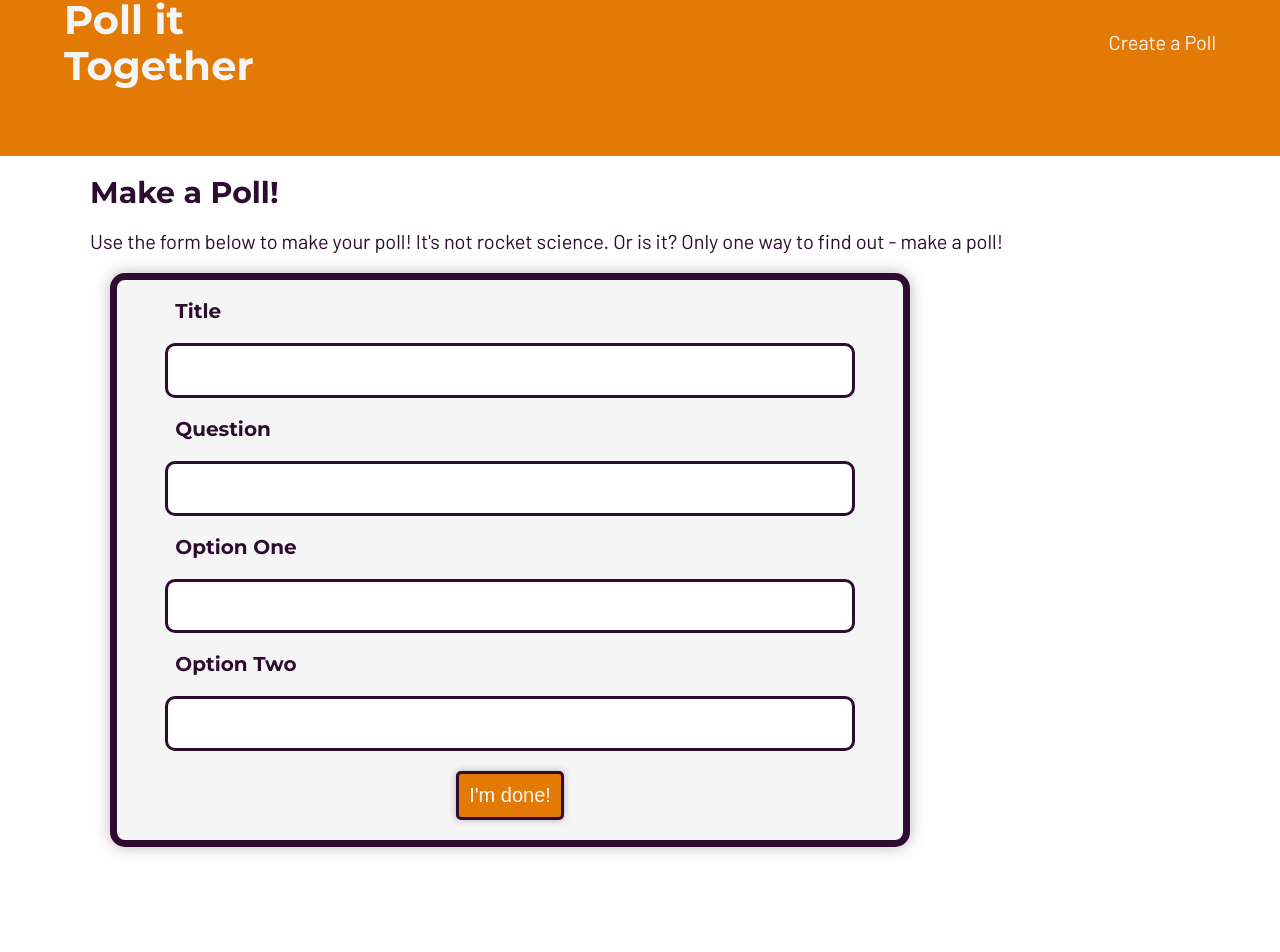
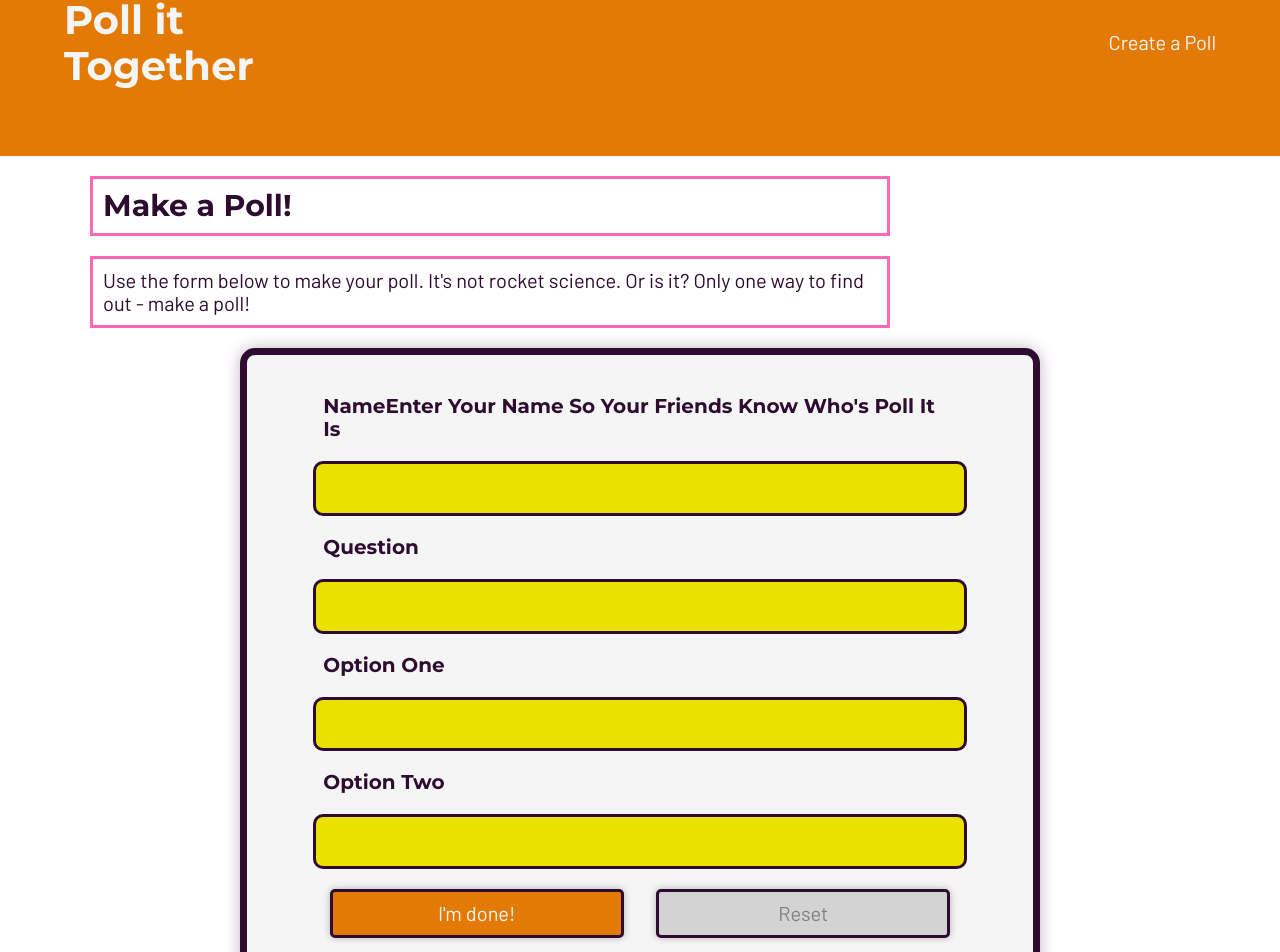
Before and after one commit to SergeChurkin-ca/poll-it, a React (Create React App) app: page /createpoll in a window 1280 px wide. Shown: the part 70-1022 px from the top of the page. Built offline with nearby package versions, Linux system fonts and the light colour scheme.

Commit message:
changes made to create poll page

```diff
--- a/src/CreatePoll.js
+++ b/src/CreatePoll.js
@@ -89,6 +89,19 @@ class CreatePoll extends Component {
     }
   };
 
+  handleReset = (e) => {
+    e.preventDefault();
+    this.setState({
+      key: "",
+      title: "",
+      question: "",
+      optionA: "",
+      optionB: "",
+      errorMessage: "",
+      isLinkShowing: false,
+    });
+}
+
   render() {
     const state = this.state;
     const key = state.key;
@@ -100,20 +113,22 @@ class CreatePoll extends Component {
               <section className="createPoll pageContainer">
                 <h2> Make a Poll! </h2>
                 <p>
-                  Use the form below to make your poll! It's not rocket science.
+                  Use the form below to make your poll. It's not rocket science.
                   Or is it? Only one way to find out - make a poll!
                 </p>
                 <form
                   action="/"
                   onSubmit={this.handleSubmit}
+                  onReset={this.handleReset}
                   className="createPollForm"
                 >
-                  <label htmlFor="title"> title </label>
+                  <label htmlFor="name"> <span>Name</span>Enter your name so your friends know who's poll it is</label>
                   <input
                     type="text"
                     id="title"
                     value={state.title}
                     onChange={this.handleChange}
+                    required
                   />
                   <label htmlFor="question"> question </label>
                   <input
@@ -121,6 +136,7 @@ class CreatePoll extends Component {
                     id="question"
                     value={state.question}
                     onChange={this.handleChange}
+                    required
                   />
                   <label htmlFor="optionA"> option one </label>
                   <input
@@ -128,6 +144,7 @@ class CreatePoll extends Component {
                     id="optionA"
                     value={state.optionA}
                     onChange={this.handleChange}
+                    required
                   />
                   <label htmlFor="optionB"> option two </label>
                   <input
@@ -135,8 +152,12 @@ class CreatePoll extends Component {
                     id="optionB"
                     value={state.optionB}
                     onChange={this.handleChange}
+                    required
                   />
-                  <button type="submit">I'm done!</button>
+                  <div className="buttonBox">
+                    <button type="submit" className="submitButton">I'm done!</button>
+                    <button type="reset" className="resetButton">Reset</button>
+                  </div>
                 </form>
                 <p> {state.errorMessage} </p>
               </section>
--- a/src/Header.js
+++ b/src/Header.js
@@ -1,5 +1,6 @@
 import React from "react";
 import { Link } from "react-router-dom";
+import './createpoll.css'
 
 const Header = () => {
   return (
--- a/src/createpoll.css
+++ b/src/createpoll.css
@@ -278,7 +278,7 @@ header {
     justify-content: space-between;
     max-width: 1400px;
     margin: 0 auto;
-    padding: 20px 0;
+    padding: 15px 0;
     width: 90%;
 }
 
@@ -296,9 +296,9 @@ header a {
     box-shadow: 0 0 15px rgba(45, 12, 48, 0.3);
     display: flex;
     flex-flow: row wrap;
-    margin: 0 auto;
+    margin: 20px auto;
     max-width: 800px;
-    padding: 50px;
+    padding: 30px;
     width: 90%;
 }
 
@@ -306,21 +306,18 @@ header a {
     box-shadow: 0 0 25px rgba(45, 12, 48, 0.3);
 }
 
-.createPollForm h2,
 .createPollForm label {
     text-transform: capitalize;
     padding: 10px;
-    margin: 20px;
+    margin: 20px auto;
 }
 
-.createPollForm p {
-    padding: 15px;
-    margin: 15px;
-}
-
-.createPollForm {
+.createPoll h2,
+.createPoll p {
     padding: 10px;
-    margin: 20px;
+    margin: 20px 0;
+    max-width: 800px;
+    border: 3px hotpink solid;
 }
 
 .createPollForm input,
@@ -331,6 +328,7 @@ header a {
 
 .createPollForm label {
     font-family: "Montserrat", sans-serif;
+    text-align: left;
 }
 
 .createPollForm input {
@@ -339,12 +337,29 @@ header a {
     font-size: 2.5rem;
     margin: 10px auto;
     padding: 10px;
+    background-color: #eae100;
+    font-family: "Barlow", sans-serif;
+}
+
+.buttonBox {
+    width: 90%;
+    margin: auto;
+    display: flex;
+    justify-content: space-between;
+    position: relative;
 }
 
 .createPollForm button {
     margin: 10px auto;
     padding: 10px;
     padding-bottom: 10px;
+    width: 45%;
+    font-family: "Barlow", sans-serif;
+}
+
+.createPollForm .resetButton {
+    background-color: lightgrey;
+    color: grey;
 }
 
 input:focus,
@@ -360,7 +375,15 @@ input:focus-within {
 
 /* Portrait tablet and small desktops */
 
-@media (max-width: 1024px) {}
+@media (max-width: 1000px) {
+    .createPollForm,
+    .createPoll p,
+    .createPoll h2 {
+        padding: 10px;
+        margin: 10px 0;
+        max-width: 800px;
+    }
+}
 
 
 /* Landscape phone to portrait tablet */
@@ -386,10 +409,15 @@ input:focus-within {
 /* Landscape phones and down */
 
 @media (max-width: 320px) {
+    header h1 {
+        text-align: center;
+    }
     .createPollForm input {
         font-size: 1.8rem;
     }
     .createPollForm h2 {
         font-size: 2rem;
+        text-align: center;
+        width: 80%;
     }
 }
```
